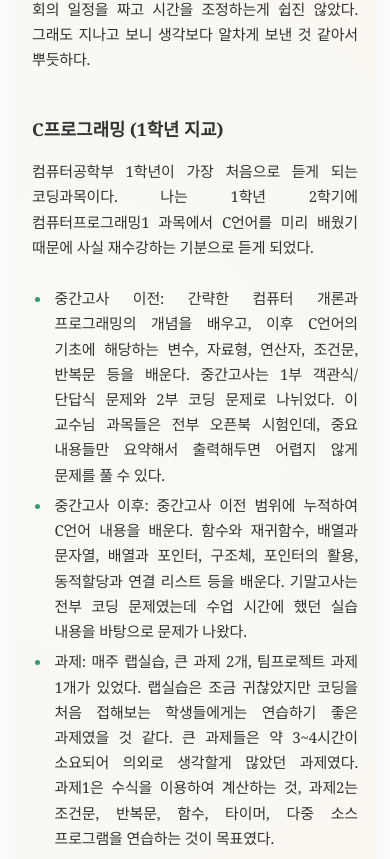
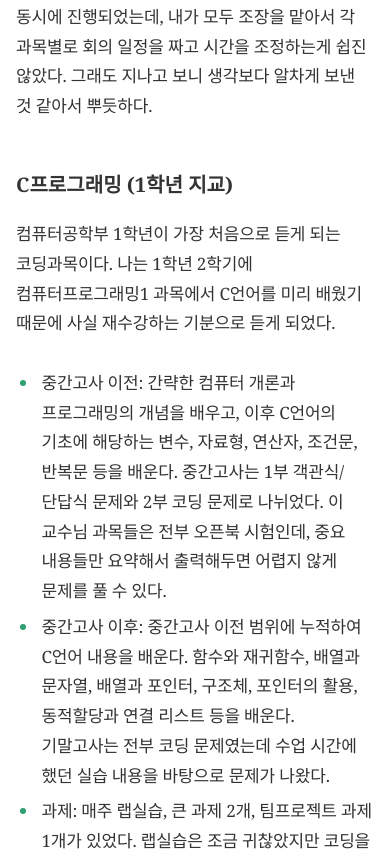
Before and after one commit to rootyoonsl/rootyoonsl.github.io, a Next.js app: page /writing/220113 in a window 390 px wide. Shown: the part 619-1478 px from the top of the page. Built offline with nearby package versions, Linux system fonts and the light colour scheme.

Commit message:
Improve mobile reading experience

```diff
--- a/app/globals.css
+++ b/app/globals.css
@@ -948,6 +948,7 @@ html.sunset:not(.dark) .compact-writing-list {
   display: flex;
   flex-direction: column;
   gap: 5px;
+  text-align: left;
   transform: scale(1);
   transform-origin: left center;
   transition: transform 320ms cubic-bezier(0.22, 1, 0.36, 1);
@@ -1278,9 +1279,7 @@ html.sunset:not(.dark)
 
 .markdown-paragraph {
   margin: 0 0 1.75em;
-  text-align: justify;
-  text-align-last: left;
-  text-justify: inter-character;
+  text-align: left;
   hanging-punctuation: allow-end;
 }
 
@@ -1361,9 +1360,7 @@ html.sunset:not(.dark)
 .markdown-list-item {
   margin: 0.35em 0;
   padding-left: 0.15em;
-  text-align: justify;
-  text-align-last: left;
-  text-justify: inter-character;
+  text-align: left;
 }
 
 .markdown-list-item::marker {
@@ -2963,6 +2960,14 @@ html.sunset:not(.dark) .playlist-page-button[aria-current="page"] {
 }
 
 @media (max-width: 760px) {
+  .site-root:not(.is-home) {
+    background: var(--mobile-nav-background);
+  }
+
+  .site-root:not(.is-home) .sunset-theme-cover {
+    display: none;
+  }
+
   .site-header {
     background: var(--mobile-nav-background);
     backdrop-filter: none;
@@ -3034,6 +3039,10 @@ html.sunset:not(.dark) .playlist-page-button[aria-current="page"] {
 
   .header-inner {
     grid-template-columns: 1fr auto;
+  }
+
+  .wordmark-copy {
+    font-size: 15px;
   }
 
   .header-actions {
@@ -3078,6 +3087,7 @@ html.sunset:not(.dark) .playlist-page-button[aria-current="page"] {
     padding-inline: 12px;
     border-bottom: 1px solid var(--line);
     justify-content: flex-start;
+    font-size: 16px;
   }
 
   .primary-nav > a.active {
@@ -3146,6 +3156,7 @@ html.sunset:not(.dark) .playlist-page-button[aria-current="page"] {
 
   .home-navigation a {
     width: 100%;
+    font-size: 16px;
   }
 
   .home-github-link {
@@ -3169,14 +3180,24 @@ html.sunset:not(.dark) .playlist-page-button[aria-current="page"] {
     grid-area: number;
     width: 28px;
     height: 28px;
+    font-size: 16px;
   }
 
   .compact-writing-copy {
     grid-area: copy;
   }
 
+  .compact-writing-copy strong {
+    font-size: 17px;
+  }
+
   .compact-writing-date {
-    font-size: 12px;
+    font-size: 13px;
+  }
+
+  .compact-writing-summary {
+    font-size: 15px;
+    line-height: 1.6;
   }
 
   .compact-writing-thumbnail {
@@ -3193,10 +3214,18 @@ html.sunset:not(.dark) .playlist-page-button[aria-current="page"] {
     margin-bottom: 24px;
   }
 
+  .back-link,
+  .simple-article-header p {
+    font-size: 14px;
+  }
+
   .markdown-body {
-    padding: 22px 18px 26px;
-    font-size: 15px;
-    line-height: 1.68;
+    padding: 0 2px 30px;
+    border-radius: 0;
+    background: transparent;
+    font-size: 17px;
+    line-height: 1.75;
+    box-shadow: none;
   }
 
   .markdown-heading {
@@ -3207,6 +3236,19 @@ html.sunset:not(.dark) .playlist-page-button[aria-current="page"] {
 
   .writing-list-footer {
     padding-top: 14px;
+  }
+
+  .writing-page-button,
+  .writing-page-size-select {
+    font-size: 14px;
+  }
+
+  .article-nav-label {
+    font-size: 13px;
+  }
+
+  .article-nav-title {
+    font-size: 14px;
   }
 
   .playlist-browser {
@@ -3249,6 +3291,7 @@ html.sunset:not(.dark) .playlist-page-button[aria-current="page"] {
     width: 100%;
     height: min(58svh, 520px);
     min-height: 280px;
+    font-size: 16px;
   }
 
   .playlist-browser-table-wrap {
@@ -3264,10 +3307,11 @@ html.sunset:not(.dark) .playlist-page-button[aria-current="page"] {
 
   .playlist-browser-table th {
     height: 34px;
+    font-size: 14px;
   }
 
   .playlist-browser-table {
-    font-size: 14px;
+    font-size: 15px;
   }
 
   .playlist-browser-table td {
@@ -3325,6 +3369,10 @@ html.sunset:not(.dark) .playlist-page-button[aria-current="page"] {
     justify-content: flex-start;
   }
 
+  .space-count {
+    font-size: 14px;
+  }
+
   .space-filter {
     width: min(220px, 58vw);
     flex-basis: min(220px, 58vw);
@@ -3336,7 +3384,12 @@ html.sunset:not(.dark) .playlist-page-button[aria-current="page"] {
   }
 
   .filter-menu-label {
-    font-size: 13px;
+    font-size: 14px;
+  }
+
+  .filter-menu-trigger,
+  .filter-menu-option {
+    font-size: 15px;
   }
 
   .filter-menu-popover {
@@ -3389,11 +3442,11 @@ html.sunset:not(.dark) .playlist-page-button[aria-current="page"] {
   }
 
   .compact-writing-copy strong {
-    font-size: 15px;
+    font-size: 17px;
   }
 
   .compact-writing-summary {
-    font-size: 13px;
+    font-size: 14px;
     -webkit-line-clamp: 2;
   }
 
@@ -3455,11 +3508,11 @@ html.sunset:not(.dark) .playlist-page-button[aria-current="page"] {
   }
 
   .book-library-card-title {
-    font-size: 15px;
+    font-size: 16px;
   }
 
   .book-library-card-author {
-    font-size: 13px;
+    font-size: 14px;
   }
 
   .photo-gallery-grid {
@@ -3481,7 +3534,7 @@ html.sunset:not(.dark) .playlist-page-button[aria-current="page"] {
   .compact-writing-number {
     width: 26px;
     height: 26px;
-    font-size: 15px;
+    font-size: 16px;
   }
 
   .compact-writing-copy strong {
```
Also changed, not shown: 1 other file (tests, documents, lock files or other folders).
